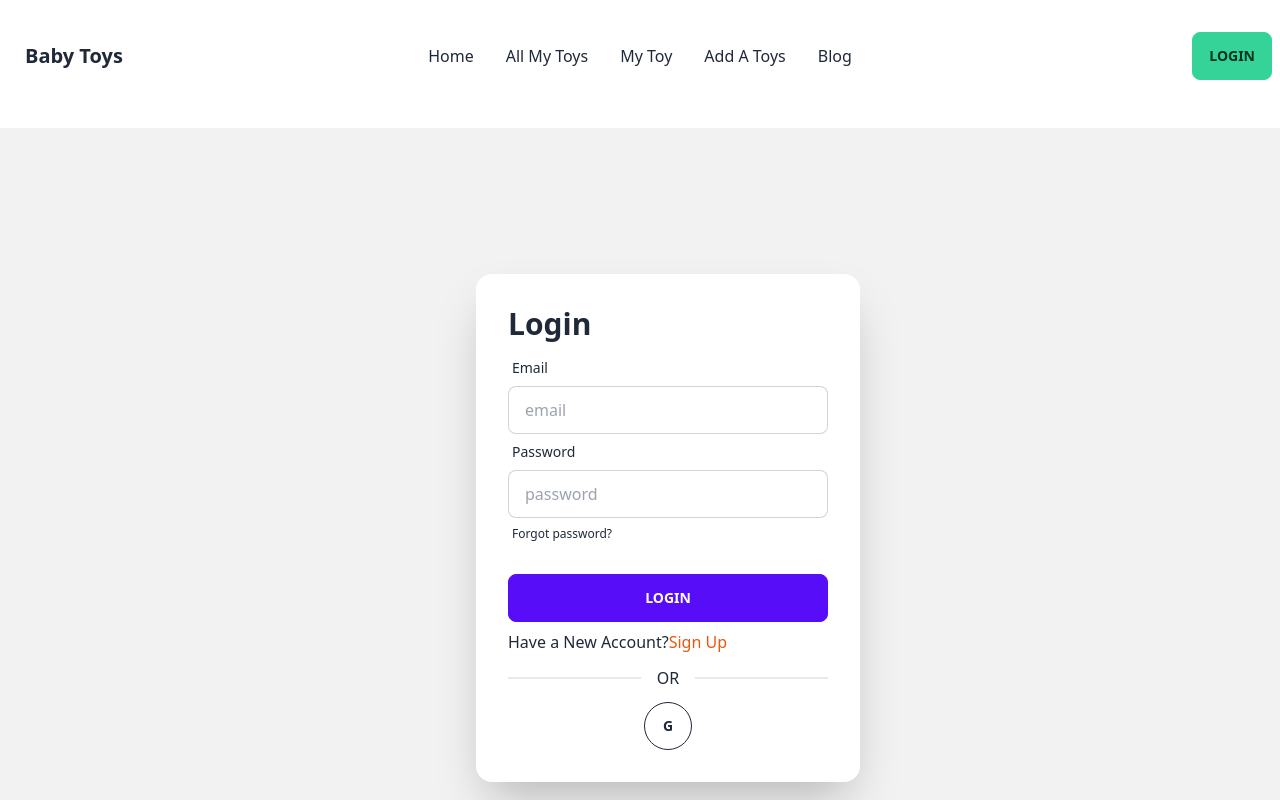
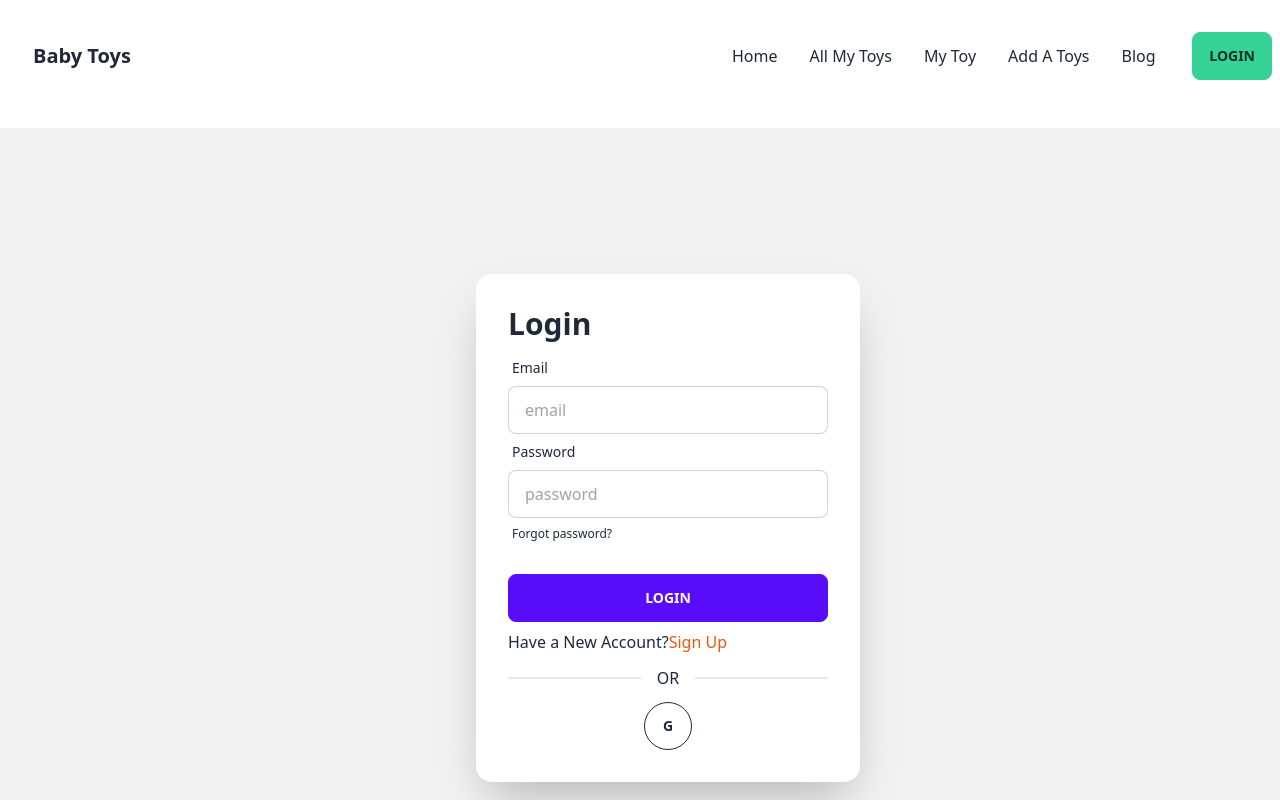
Before and after one commit to jewelrana3/toy-marketplace-client, a React (Vite) app: page /login in a window 1280 px wide. Shown: the top 800 px of the page. Built offline with nearby package versions, Linux system fonts and the light colour scheme; no server answers.

Commit message:
booking setup

```diff
--- a/src/pages/Shared/Navbar/Navbar.jsx
+++ b/src/pages/Shared/Navbar/Navbar.jsx
@@ -5,12 +5,12 @@ import { AuthContext } from "../../../provider/AuthProvider";
 
 
 const Navbar = () => {
-    const {user,logOut} = useContext(AuthContext)
+    const { user, logOut } = useContext(AuthContext)
 
-    const handleLogOut=()=>{
+    const handleLogOut = () => {
         logOut()
-        .then(()=>{})
-        .catch(error =>console.log(error))
+            .then(() => { })
+            .catch(error => console.log(error))
     }
     const navItems = <>
         <li><Link>Home</Link></li>
@@ -23,7 +23,7 @@ const Navbar = () => {
 
     return (
         <div className="navbar bg-base-100 h-28 mb-4">
-        <div className="navbar-start">
+            <div className="navbar">
                 <div className="dropdown">
                     <label tabIndex={0} className="btn btn-ghost lg:hidden">
                         <svg xmlns="http://www.w3.org/2000/svg" className="h-5 w-5" fill="none" viewBox="0 0 24 24" stroke="currentColor"><path strokeLinecap="round" strokeLinejoin="round" strokeWidth="2" d="M4 6h16M4 12h8m-8 6h16" /></svg>
@@ -36,8 +36,8 @@ const Navbar = () => {
                     <h3>Baby Toys</h3>
                 </Link>
             </div>
-        <div className="navbar-center hidden lg:flex">
-            <ul className="menu menu-horizontal px-1">
+            <div className=" hidden lg:flex" style={{marginRight:-250}}>
+                <ul className="menu menu-horizontal">
                 {navItems}
             </ul>
             </div>
--- a/src/provider/AuthProvider.jsx
+++ b/src/provider/AuthProvider.jsx
@@ -41,11 +41,14 @@ const AuthProvider = ({ children }) => {
     }
 
     useEffect(()=>{
-        onAuthStateChanged(auth,currentUser =>{
+       const unsubscribe = onAuthStateChanged(auth,currentUser =>{
             setUser(currentUser);
             console.log('right user onAuthStage',currentUser);
             setLoading(false)
         })
+        return()=>{
+            return unsubscribe()
+        }
     },[])
     return (
         <AuthContext.Provider value={userInfo}>
```
Lines whose indentation alone changed are shown as unchanged.
